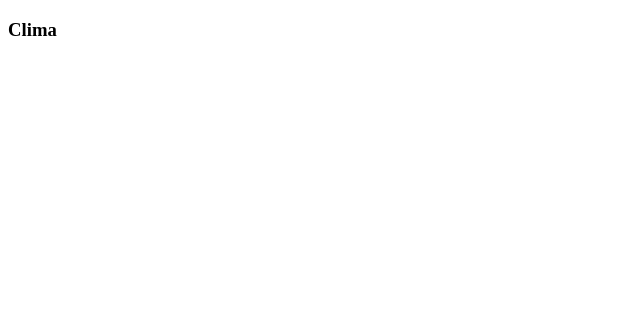
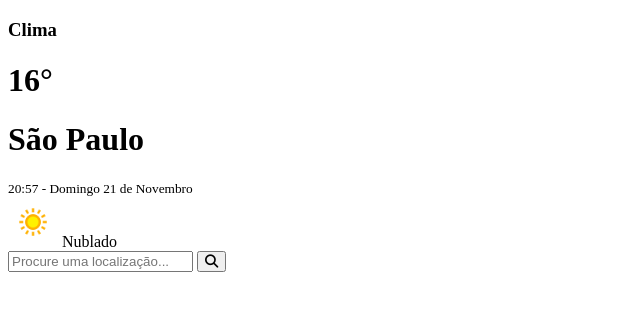
Before and after one commit to LeonardoHenriqueAzevedo/Weather-App-API, a plain HTML site: page index.html in a window 1280 px wide. Shown: the whole page, without its empty margins (0-640 px from the left). Drawn offline with Linux system fonts and the light colour scheme.

Commit message:
Update index.html

```diff
--- a/index.html
+++ b/index.html
@@ -5,6 +5,7 @@
     <meta charset="UTF-8">
     <meta http-equiv="X-UA-Compatible" content="IE=edge">
     <meta name="viewport" content="width=device-width, initial-scale=1.0">
+    <script src="https://kit.fontawesome.com/c2aa9b01da.js" crossorigin="anonymous"></script>
     <link rel="stylesheet" href="./style.css">
     <title>Clima</title>
 </head>
@@ -13,7 +14,28 @@
     <div class="weather_app">
         <div class="container">
             <h3 class="brand">Clima</h3>
+            <h1 class="temp">16&#176</h1>
+            <div class="city-time">
+                <h1 class="name">São Paulo</h1>
+                <small>
+                    <span class="time">20:57</span>
+                    -
+                    <span class="date">
+                        Domingo 21 de Novembro
+                    </span>
+                </small>
+            </div>
+            <div class="weather">
+                <img src="./icons/day/113.png" class="icon" alt="icon" width="50" length="50" />
+                <span class="condition">Nublado</span>
+            </div>
         </div>
+    </div>
+    <div class="panel">
+        <form id="locationInput">
+            <input type="text" class="search" placeholder="Procure uma localização..." />
+            <button type="submit" class="submit"><i class="fas fa-search"></i></button>
+        </form>
     </div>
 
 
```
